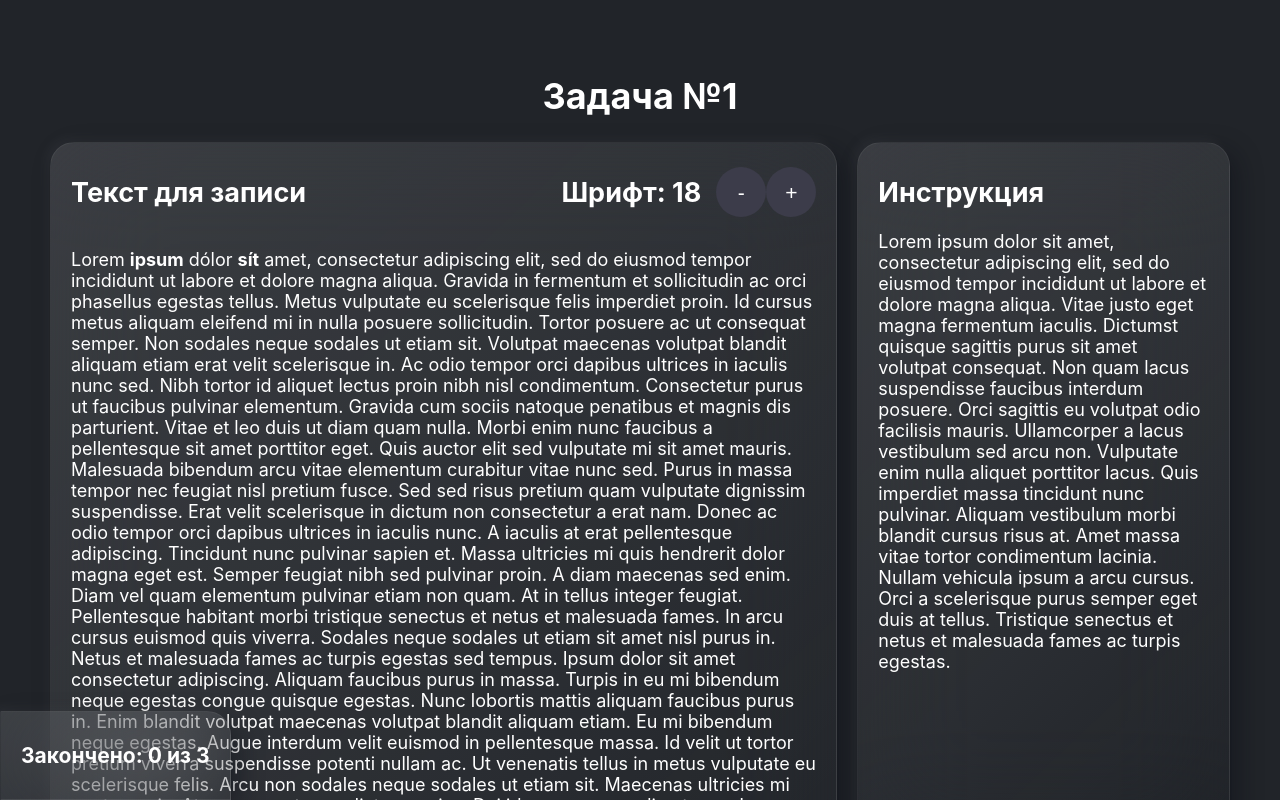
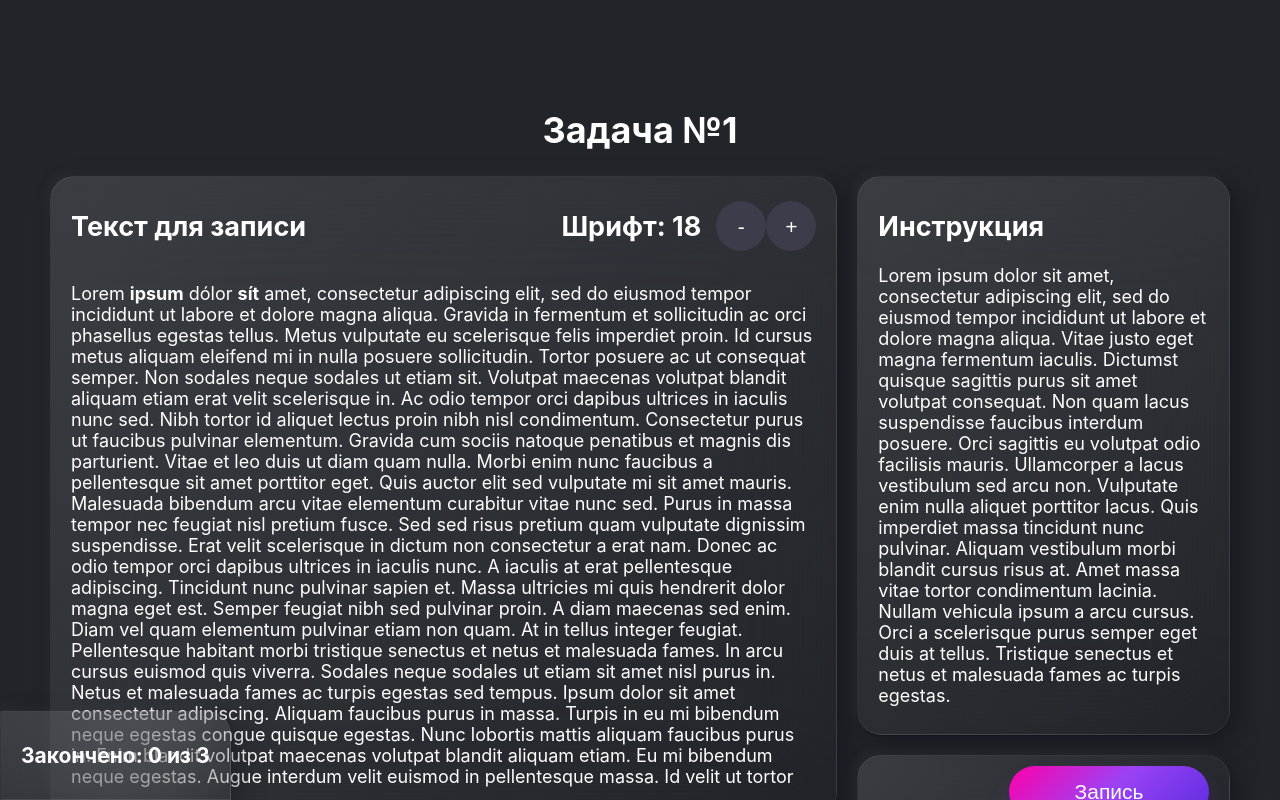
Before and after one commit to ocrv-internship/web-frontend, a React (Create React App) app: page / in a window 1280 px wide. Shown: the top 800 px of the page. Built offline with nearby package versions, Linux system fonts and the light colour scheme.

Commit message:
make the text section size non-fixed

```diff
--- a/src/index.css
+++ b/src/index.css
@@ -1,10 +1,11 @@
+html, body, #root {
+  height: 100%;
+}
+
+
 body {
-  display: flex;
-  justify-content: center;
-  align-items: center;
   font-size: 18px;
 
-  min-height: 100vh;
   margin: 0;
   padding: 50px;
   background: #212429;
@@ -18,9 +19,6 @@ body {
 
 #root {
   color-scheme: dark;
-  display: flex;
-  justify-content: center;
-  align-items: stretch;
   width: 100%;
   min-height: 100vh;
 }
--- a/src/lib/features/texts/delivery/components/TextScreen/TextScreen.css
+++ b/src/lib/features/texts/delivery/components/TextScreen/TextScreen.css
@@ -7,15 +7,18 @@ h1 {
     width: 200px;
 }
 
+
 #textScreen {
-    flex: 1;
+    height: 100%;
     display: flex;
+    flex-direction: column;
     justify-content: center;
-    align-items: stretch;
-    flex-direction: column;
+    align-items: center;
 }
 
 #textInfo {
+    height: 100%;
+    max-height: 80vh;
     display: flex;
     flex-direction: row;
     gap: 20px;
```
